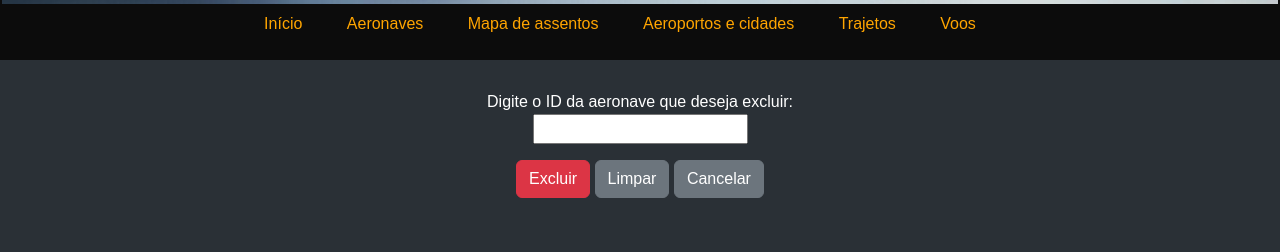
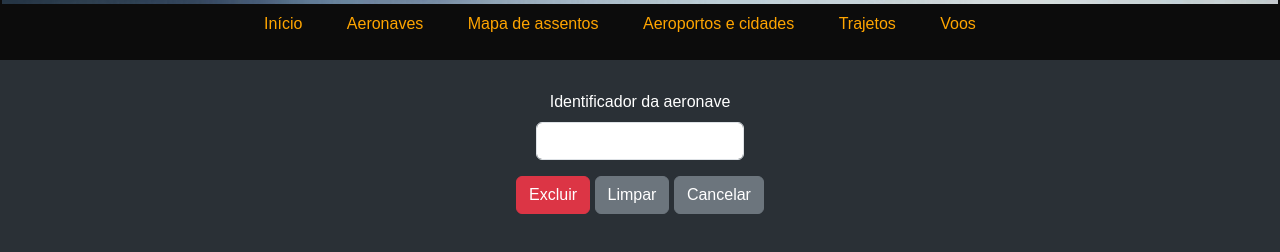
Before and after one commit to leogianfagna/AeroPuc, a website: page src/paginas/admin/excluir/aeronaves.html in a window 1280 px wide. Shown: the part 146-398 px from the top of the page. Drawn offline with nearby package versions, Linux system fonts and the light colour scheme.

Commit message:
novos botoes e forms para /exluir

```diff
--- a/src/assets/css/forms.css
+++ b/src/assets/css/forms.css
@@ -136,3 +136,9 @@ exemplo copiado e não autoral (apenas algumas modificações) */
     color:rgb(0, 0, 0);
     text-decoration: none;
 }
+
+.divCentral { /* div central onde estão os forms */
+    width: 17%;
+    box-sizing: border-box;
+    margin: 0 auto;
+}
--- a/src/paginas/admin/excluir/aeronaves.html
+++ b/src/paginas/admin/excluir/aeronaves.html
@@ -36,10 +36,14 @@
         <!-- formulario de cadastro -->
         <form>
             <div id="container">
-                <p>
-                    <label for ="id">Digite o ID da aeronave que deseja excluir:</label><br/>
-                    <input type="number" id="id" name="id" maxlength="2" size="1"/>
-                </p>
+                <div class="divCentral">
+                    <form>
+                        <div class="mb-3">
+                            <label for="exampleInputEmail1" class="form-label">Identificador da aeronave</label>
+                            <input type="number" class="form-control" id="id" maxlength="2" size="1">
+                        </div>
+                    </form>
+                </div>
                 <p>
                     <button
                         type="button"
```
Also changed, not shown: src/paginas/admin/excluir/aeroportos.html (+8 -4 lines), src/paginas/admin/excluir/assentos.html (+8 -4 lines), src/paginas/admin/excluir/trajetos.html (+8 -4 lines), src/paginas/admin/excluir/voos.html (+8 -4 lines).
